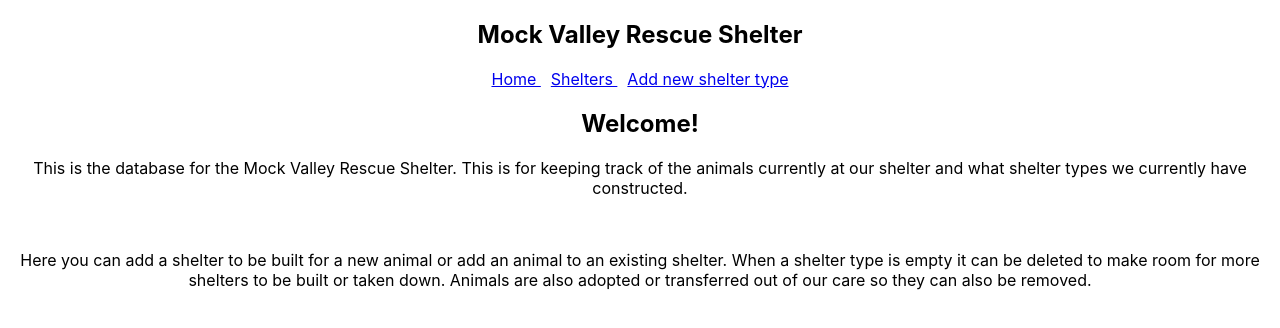
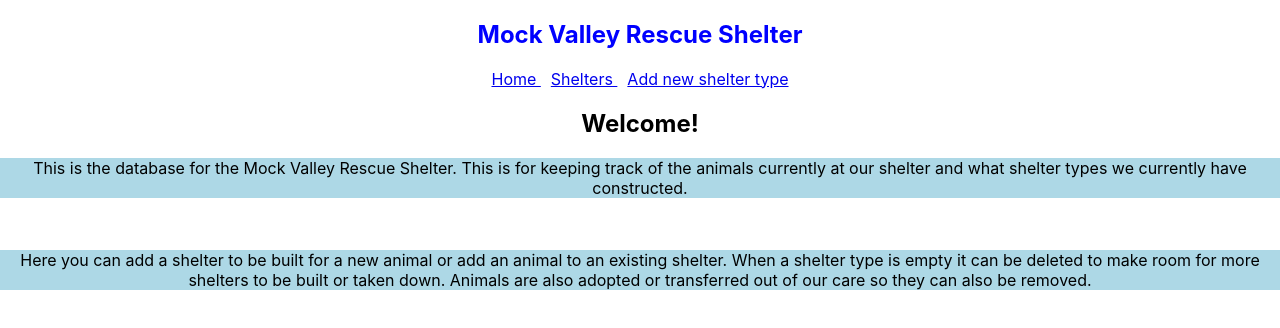
Before and after one commit to Snerzel/rescue_shelter_frontend, a React (Create React App) app: page / in a window 1280 px wide. Shown: the top 328 px of the page. Built offline with nearby package versions, Linux system fonts and the light colour scheme; no server answers.

Commit message:
added some css

```diff
--- a/src/components/Header.js
+++ b/src/components/Header.js
@@ -4,7 +4,7 @@ import { connect } from "react-redux";
 const Header = ({props}) => {
     return (
         <div>
-            <h2>Mock Valley Rescue Shelter</h2>
+            <h2 style={{color: "blue"}}>Mock Valley Rescue Shelter</h2>
 
         </div>
     )
--- a/src/components/Home.js
+++ b/src/components/Home.js
@@ -5,11 +5,11 @@ const Home = () => {
     return (
         <div>
             <h2>Welcome!</h2>
-             <p>
+             <p style={{backgroundColor: "lightblue"}}>
                 This is the database for the Mock Valley Rescue Shelter. This is for keeping track of the animals currently at our shelter and what shelter types we currently have constructed.
              </p>
              <br></br>
-             <p>
+             <p style={{backgroundColor: "lightblue"}}>
                 Here you can add a shelter to be built for a new animal or add an animal to an existing shelter. When a shelter type is empty it can be deleted to make room for more shelters to be built or taken down. Animals are also adopted or transferred out of our care so they can also be removed.
              </p>
         </div>
```
Also changed, not shown: 1 other file (tests, documents, lock files or other folders).
